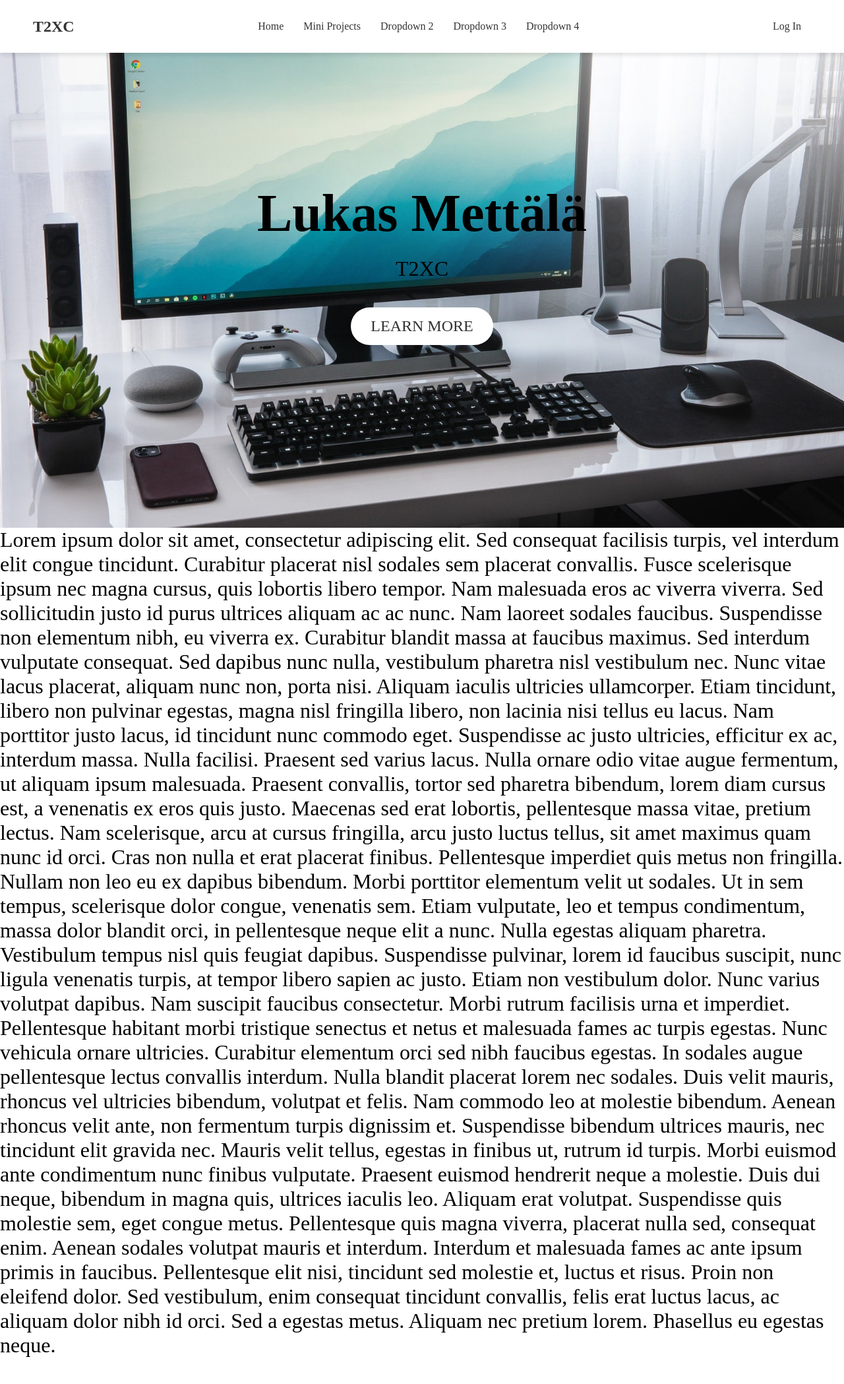
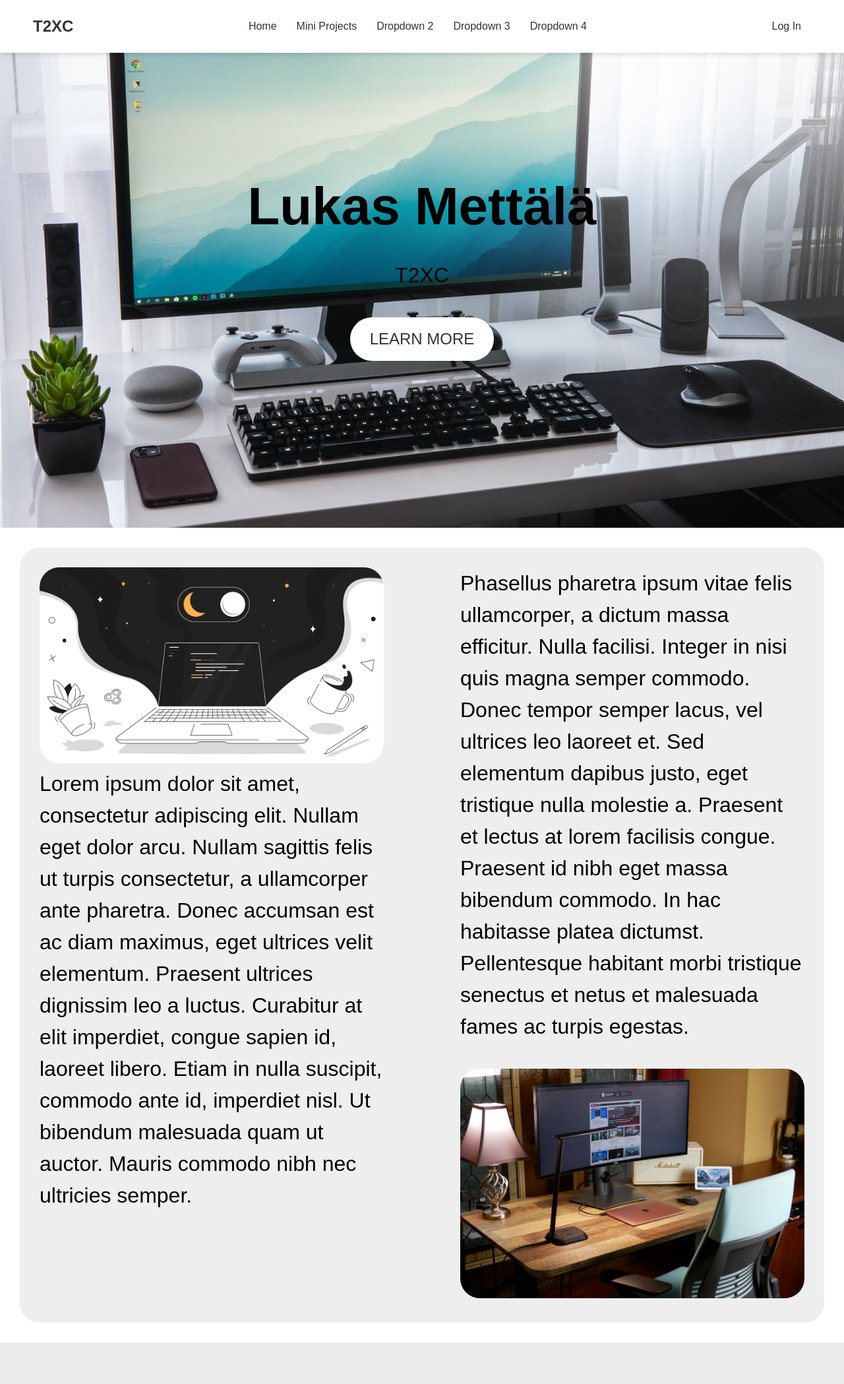
Before and after one commit to T2XC/School-Projects, a PHP site: page / in a window 1280 px wide. Shown: the whole page at 66% size. After the commit the page ends 2035 px from the top, so only its background shows below. Run offline with PHP 8.4, Linux system fonts and the light colour scheme.

Commit message:
Small updates again

```diff
--- a/css/style.css
+++ b/css/style.css
@@ -3,6 +3,11 @@
     margin: 0;
     padding: 0;
     box-sizing: border-box;
+}
+
+body {
+    font-family: Arial, sans-serif;
+    line-height: 1.5;
 }
 
 /* Style the navigation bar */
@@ -140,3 +145,47 @@
     background-color: #333;
     color: #fff;
 }
+
+.paragraph-container {
+    display: flex;
+    flex-wrap: wrap;
+    justify-content: space-between;
+    margin: 30px;
+    padding: 30px;
+    background-color: #eee;
+    border-radius: 30px;
+}
+
+.paragraph-left {
+    width: 45%;
+    margin-right: 5%;
+}
+
+.paragraph-left img {
+    width: 100%;
+    height: auto;
+    border-radius: 30px;
+}
+
+
+.paragraph-right {
+    width: 45%;
+    margin-left: 5%;
+}
+
+.paragraph-right img {
+    width: 100%;
+    height: auto;
+    border-radius: 30px;
+}
+
+@media only screen and (max-width: 768px) {
+    .paragraph-container {
+      flex-direction: column;
+    }
+
+    .paragraph-left, .paragraph-right {
+      width: 100%;
+      margin: 0;
+    }
+}
--- a/index.html
+++ b/index.html
@@ -62,17 +62,16 @@
     </div>
   </header>
 
-  <p>
-    Lorem ipsum dolor sit amet, consectetur adipiscing elit. Sed consequat facilisis turpis, vel interdum elit congue tincidunt. Curabitur placerat nisl sodales sem placerat convallis. Fusce scelerisque ipsum nec magna cursus, quis lobortis libero tempor. Nam malesuada eros ac viverra viverra. Sed sollicitudin justo id purus ultrices aliquam ac ac nunc. Nam laoreet sodales faucibus. Suspendisse non elementum nibh, eu viverra ex. Curabitur blandit massa at faucibus maximus.
-
-Sed interdum vulputate consequat. Sed dapibus nunc nulla, vestibulum pharetra nisl vestibulum nec. Nunc vitae lacus placerat, aliquam nunc non, porta nisi. Aliquam iaculis ultricies ullamcorper. Etiam tincidunt, libero non pulvinar egestas, magna nisl fringilla libero, non lacinia nisi tellus eu lacus. Nam porttitor justo lacus, id tincidunt nunc commodo eget. Suspendisse ac justo ultricies, efficitur ex ac, interdum massa. Nulla facilisi. Praesent sed varius lacus. Nulla ornare odio vitae augue fermentum, ut aliquam ipsum malesuada. Praesent convallis, tortor sed pharetra bibendum, lorem diam cursus est, a venenatis ex eros quis justo. Maecenas sed erat lobortis, pellentesque massa vitae, pretium lectus.
-
-Nam scelerisque, arcu at cursus fringilla, arcu justo luctus tellus, sit amet maximus quam nunc id orci. Cras non nulla et erat placerat finibus. Pellentesque imperdiet quis metus non fringilla. Nullam non leo eu ex dapibus bibendum. Morbi porttitor elementum velit ut sodales. Ut in sem tempus, scelerisque dolor congue, venenatis sem. Etiam vulputate, leo et tempus condimentum, massa dolor blandit orci, in pellentesque neque elit a nunc. Nulla egestas aliquam pharetra. Vestibulum tempus nisl quis feugiat dapibus.
-
-Suspendisse pulvinar, lorem id faucibus suscipit, nunc ligula venenatis turpis, at tempor libero sapien ac justo. Etiam non vestibulum dolor. Nunc varius volutpat dapibus. Nam suscipit faucibus consectetur. Morbi rutrum facilisis urna et imperdiet. Pellentesque habitant morbi tristique senectus et netus et malesuada fames ac turpis egestas. Nunc vehicula ornare ultricies. Curabitur elementum orci sed nibh faucibus egestas. In sodales augue pellentesque lectus convallis interdum. Nulla blandit placerat lorem nec sodales. Duis velit mauris, rhoncus vel ultricies bibendum, volutpat et felis. Nam commodo leo at molestie bibendum. Aenean rhoncus velit ante, non fermentum turpis dignissim et. Suspendisse bibendum ultrices mauris, nec tincidunt elit gravida nec.
-
-Mauris velit tellus, egestas in finibus ut, rutrum id turpis. Morbi euismod ante condimentum nunc finibus vulputate. Praesent euismod hendrerit neque a molestie. Duis dui neque, bibendum in magna quis, ultrices iaculis leo. Aliquam erat volutpat. Suspendisse quis molestie sem, eget congue metus. Pellentesque quis magna viverra, placerat nulla sed, consequat enim. Aenean sodales volutpat mauris et interdum. Interdum et malesuada fames ac ante ipsum primis in faucibus. Pellentesque elit nisi, tincidunt sed molestie et, luctus et risus. Proin non eleifend dolor. Sed vestibulum, enim consequat tincidunt convallis, felis erat luctus lacus, ac aliquam dolor nibh id orci. Sed a egestas metus. Aliquam nec pretium lorem. Phasellus eu egestas neque.
-  </p>
+  <div class="paragraph-container">
+    <div class="paragraph-left">
+      <img src="img/code.png" alt="Left Image">
+      <p>Lorem ipsum dolor sit amet, consectetur adipiscing elit. Nullam eget dolor arcu. Nullam sagittis felis ut turpis consectetur, a ullamcorper ante pharetra. Donec accumsan est ac diam maximus, eget ultrices velit elementum. Praesent ultrices dignissim leo a luctus. Curabitur at elit imperdiet, congue sapien id, laoreet libero. Etiam in nulla suscipit, commodo ante id, imperdiet nisl. Ut bibendum malesuada quam ut auctor. Mauris commodo nibh nec ultricies semper.</p>
+    </div>
+    <div class="paragraph-right">
+      <p>Phasellus pharetra ipsum vitae felis ullamcorper, a dictum massa efficitur. Nulla facilisi. Integer in nisi quis magna semper commodo. Donec tempor semper lacus, vel ultrices leo laoreet et. Sed elementum dapibus justo, eget tristique nulla molestie a. Praesent et lectus at lorem facilisis congue. Praesent id nibh eget massa bibendum commodo. In hac habitasse platea dictumst. Pellentesque habitant morbi tristique senectus et netus et malesuada fames ac turpis egestas.</p>
+      <img src="img/setup.jpg" alt="Right Image">
+    </div>
+  </div>
 
 </body>
 </html>
```
Also changed, not shown: img/code.png (added), img/setup.jpg (added). Lines whose indentation alone changed are shown as unchanged.
